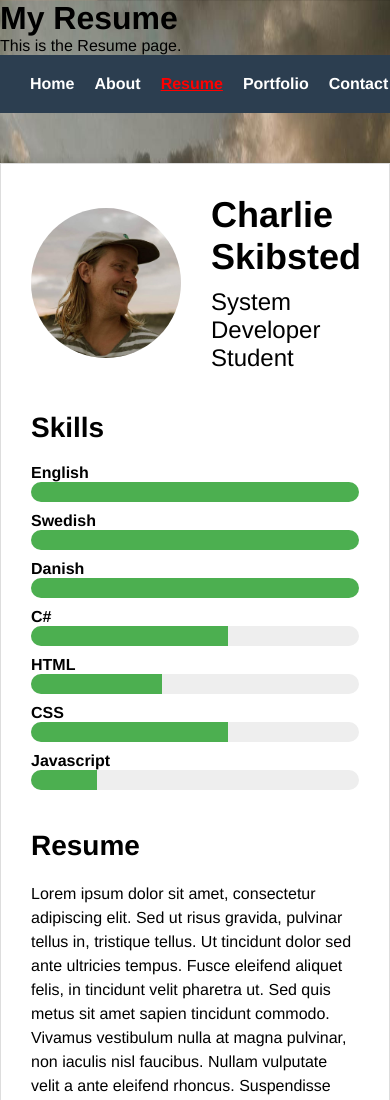
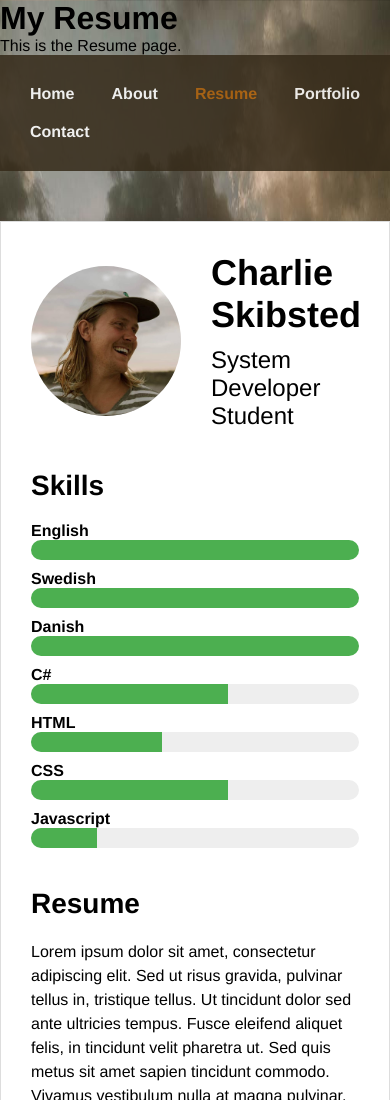
Before and after one commit to Challeskib/Labb-1-Webb, a plain HTML site: page cv.html in a window 390 px wide. Shown: the top 1100 px of the page. Drawn offline with Linux system fonts and the light colour scheme.

Commit message:
Made the whole site more responsive

```diff
--- a/CSS/aboutstyle.css
+++ b/CSS/aboutstyle.css
@@ -4,10 +4,3 @@ body {
   background-color: #f5f5f5;
   color: #c2c2c2;
 }
-
-/* Style the main header */
-header {
-  background-color: #2c3e50;
-  color: #fff;
-  padding: 20px;
-}
--- a/CSS/contactstyle.css
+++ b/CSS/contactstyle.css
@@ -4,10 +4,3 @@ body {
   background-color: #f5f5f5;
   color: #c2c2c2;
 }
-
-/* Style the main header */
-header {
-  background-color: #2c3e50;
-  color: #fff;
-  padding: 20px;
-}
--- a/CSS/cvstyle.css
+++ b/CSS/cvstyle.css
@@ -1,9 +1,3 @@
-header {
-  background-color: #2c3e50;
-  color: #fff;
-  padding: 20px;
-}
-
 /* General Styles */
 * * {
   margin: 0;
--- a/CSS/indexstyle.css
+++ b/CSS/indexstyle.css
@@ -1,9 +1,4 @@
 /* Style the main header */
-header {
-  background-color: #2c3e50;
-  color: #fff;
-  padding: 20px;
-}
 
 /* Style the main content section */
 main {
--- a/CSS/nav.css
+++ b/CSS/nav.css
@@ -1,3 +1,10 @@
+header {
+  background-color: #352a19;
+  color: #fff;
+  padding: 20px;
+  opacity: 0.85;
+}
+
 /* Style the navigation links */
 nav ul {
   list-style-type: none;
@@ -5,10 +12,11 @@ nav ul {
   padding: 0;
   display: flex;
   justify-content: space-between;
+  flex-wrap: wrap;
 }
 
 nav ul li {
-  margin: 0 10px;
+  margin: 10px;
 }
 
 nav ul li a {
@@ -18,7 +26,12 @@ nav ul li a {
 }
 
 nav ul li a.active {
-  color: #f00; /* set the color of the active link */
+  color: rgb(172, 93, 4); /* set the color of the active link */
   font-weight: bold; /* set the font weight of the active link */
-  text-decoration: underline; /* add an underline to the active link */
 }
+
+@media (max-width: 767px) {
+  nav {
+    flex-direction: column;
+  }
+}
--- a/CSS/projectstyle.css
+++ b/CSS/projectstyle.css
@@ -6,36 +6,26 @@ body {
 }
 
 /* Style the main header */
-header {
-  background-color: #2c3e50;
-  color: #fff;
-  padding: 20px;
-}
-
-/* h1 {
-  text-align: center;
-  font-family: Tahoma, Arial, sans-serif;
-  color: #06d85f;
-  margin: 40px 0;
-} */
 
 main ul {
   display: flex;
   justify-content: space-between;
   padding: 0;
   list-style: none;
+  flex-wrap: wrap;
 }
 
 main li {
   flex-basis: 30%;
+  margin-bottom: 30px;
 }
 
 .box {
-  width: 50%;
+  width: 40%;
   margin: 0 auto;
   background: rgba(255, 255, 255, 0.2);
   padding: 70px;
-  border: 2px solid #fff;
+  border: 2px solid #705c5c;
   border-radius: 20px/50px;
   background-clip: padding-box;
   text-align: center;
@@ -76,17 +66,22 @@ main li {
 }
 
 .popup {
-  margin: 70px auto;
+  margin: 200px auto;
   padding: 20px;
-  background: #fff;
-  border-radius: 5px;
+  background: #e2dbdb;
+  border-radius: 1px;
   width: 30%;
+  height: 25%;
   position: relative;
   transition: all 1s ease-in-out;
   -webkit-transition: all 1s ease-in-out;
   -moz-transition: all 1s ease-in-out;
   -ms-transition: all 1s ease-in-out;
   -o-transition: all 1s ease-in-out;
+  -webkit-border-radius: 1px;
+  -moz-border-radius: 1px;
+  -ms-border-radius: 1px;
+  -o-border-radius: 1px;
 }
 
 .popup h2 {
@@ -96,27 +91,35 @@ main li {
 }
 .popup .close {
   position: absolute;
-  top: 20px;
-  right: 30px;
+  top: 3px;
+  right: 7px;
   transition: all 200ms;
   font-size: 30px;
   font-weight: bold;
   text-decoration: none;
   color: #333;
+  -webkit-transition: all 200ms;
+  -moz-transition: all 200ms;
+  -ms-transition: all 200ms;
+  -o-transition: all 200ms;
 }
 .popup .close:hover {
   color: #868d89;
 }
 .popup .content {
-  max-height: 30%;
+  max-height: 60%;
   overflow: auto;
 }
 
-@media screen and (max-width: 700px) {
+@media screen and (max-width: 767px) {
   .box {
-    width: 70%;
+    padding: 30%;
   }
   .popup {
     width: 70%;
+    max-width: none;
+  }
+  main li {
+    flex-basis: 100%;
   }
 }
```
Also changed, not shown: projects.html (+1 -1 lines).
